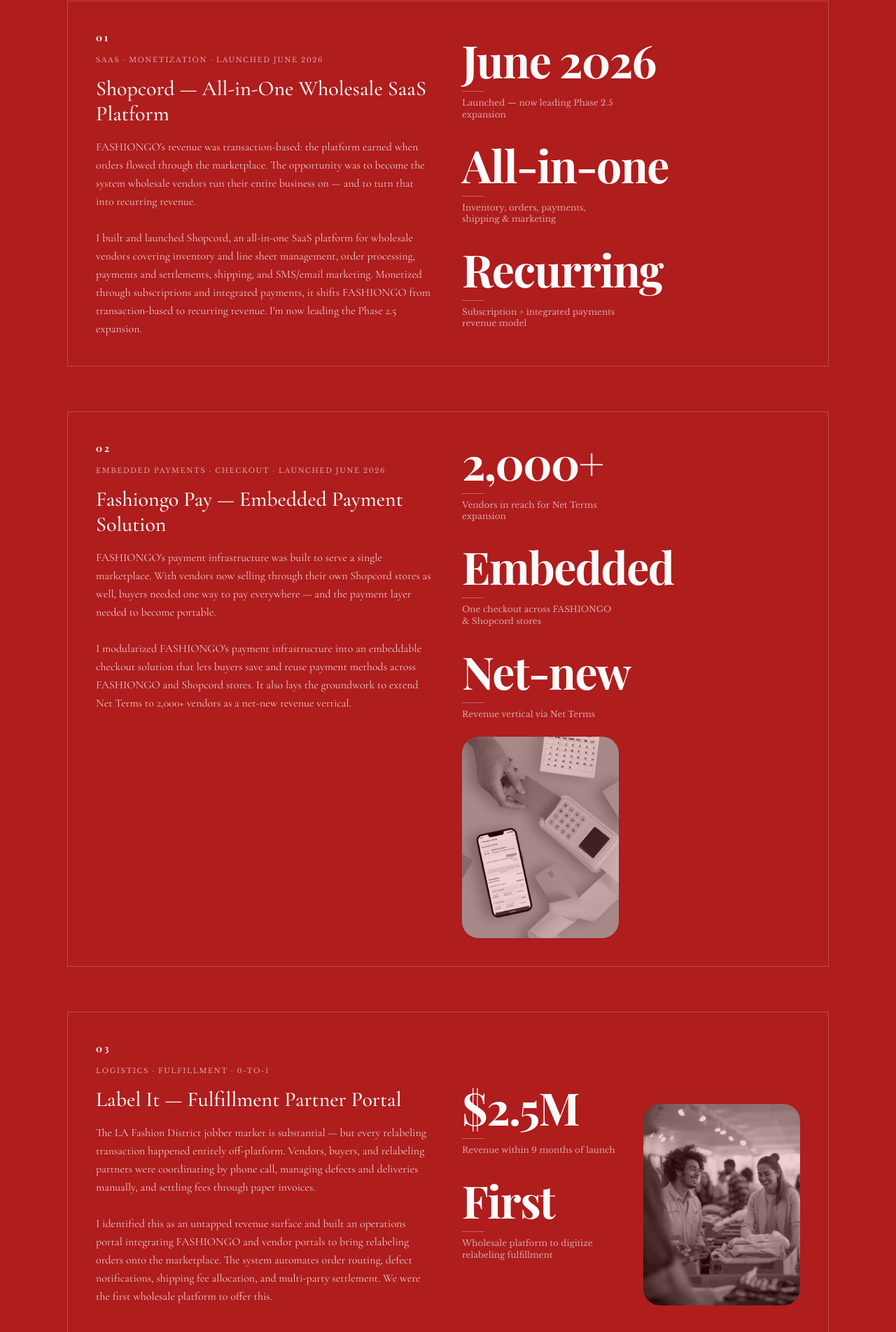
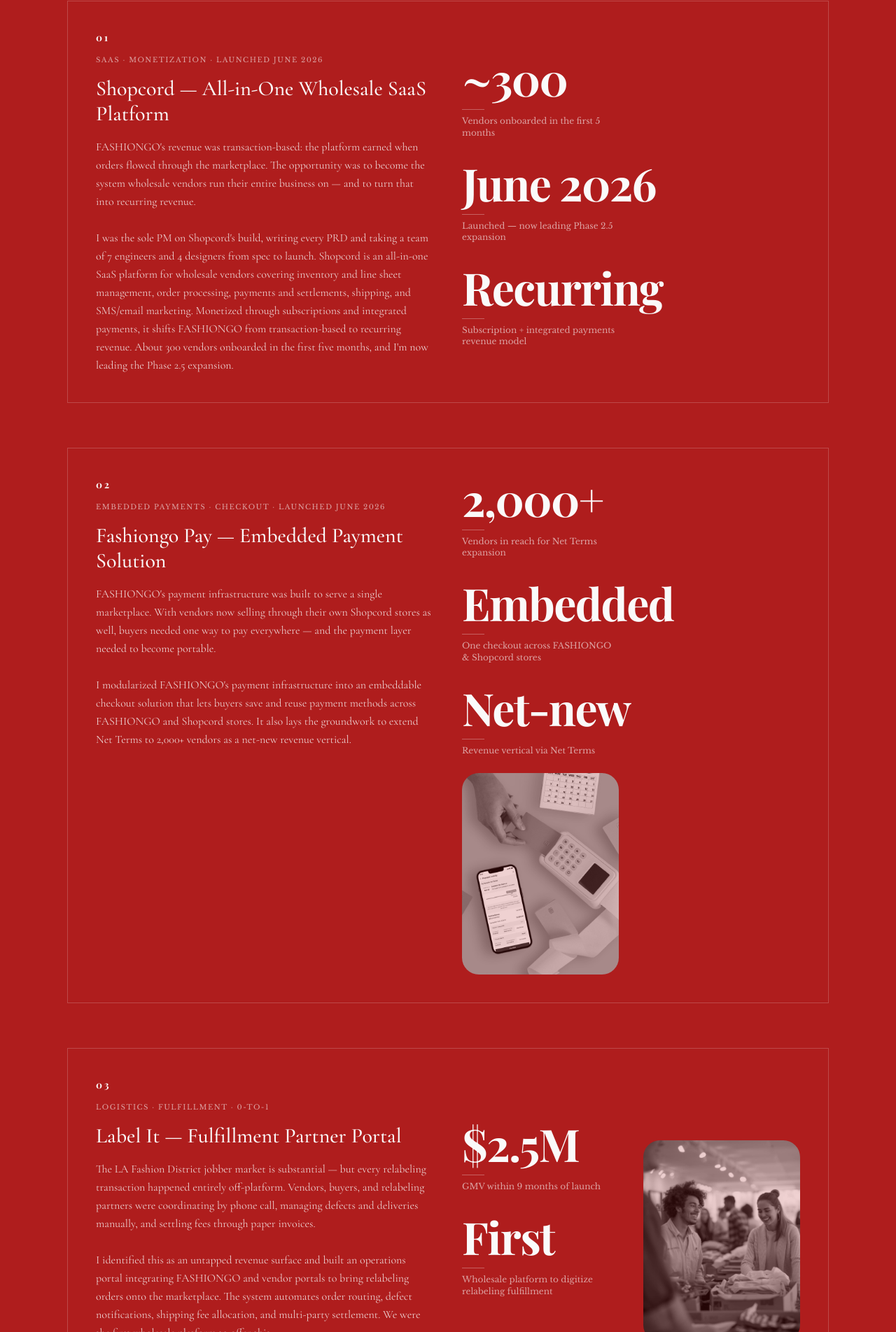
Before and after one commit to jennieryu/jennieryu.github.io, a plain HTML site: page ecommerce/index.html in a window 1280 px wide. Shown: the part 255-2159 px from the top of the page at 70% size. Drawn offline with nearby package versions, Linux system fonts and the light colour scheme; a web font is replaced by a local one.

Commit message:
Rewrite resume for depth and accuracy; sync site
- Resume: add summary and FASHIONGO context line; rewrite bullets around
  scope and outcomes (sole PM on Shopcord build, ~300 vendors in 5 months);
  merge surcharge billing into Ship with FG; rename coupon bullet to match
  its metric; show LinkedIn and portfolio URLs as text and point the
  portfolio link to jennieryu.github.io; trim filler skills
- Correct Label It figure from revenue to GMV ($2.5M) on resume and site
- Add editable .docx source for the resume PDF and document it in README

Co-Authored-By: Claude Opus 5.5 <noreply@anthropic.com>
Claude-Session: https://claude.ai/code/session_0198VQqXy39Y7oUCamEcucGa

```diff
--- a/ecommerce/index.html
+++ b/ecommerce/index.html
@@ -81,12 +81,12 @@
           <p class="case__tags">SaaS · Monetization · Launched June 2026</p>
           <h3 class="case__title">Shopcord — All-in-One Wholesale SaaS Platform</h3>
           <p class="case__text">FASHIONGO's revenue was transaction-based: the platform earned when orders flowed through the marketplace. The opportunity was to become the system wholesale vendors run their entire business on — and to turn that into recurring revenue.</p>
-          <p class="case__text">I built and launched Shopcord, an all-in-one SaaS platform for wholesale vendors covering inventory and line sheet management, order processing, payments and settlements, shipping, and SMS/email marketing. Monetized through subscriptions and integrated payments, it shifts FASHIONGO from transaction-based to recurring revenue. I'm now leading the Phase 2.5 expansion.</p>
+          <p class="case__text">I was the sole PM on Shopcord's build, writing every PRD and taking a team of 7 engineers and 4 designers from spec to launch. Shopcord is an all-in-one SaaS platform for wholesale vendors covering inventory and line sheet management, order processing, payments and settlements, shipping, and SMS/email marketing. Monetized through subscriptions and integrated payments, it shifts FASHIONGO from transaction-based to recurring revenue. About 300 vendors onboarded in the first five months, and I'm now leading the Phase 2.5 expansion.</p>
         </div>
         <div class="case__aside">
           <div class="case__metrics">
+            <div class="metric"><span class="metric__value">~300</span><p class="metric__label">Vendors onboarded in the first 5 months</p></div>
             <div class="metric"><span class="metric__value">June 2026</span><p class="metric__label">Launched — now leading Phase 2.5 expansion</p></div>
-            <div class="metric"><span class="metric__value">All-in-one</span><p class="metric__label">Inventory, orders, payments, shipping &amp; marketing</p></div>
             <div class="metric"><span class="metric__value">Recurring</span><p class="metric__label">Subscription + integrated payments revenue model</p></div>
           </div>
         </div>
@@ -120,7 +120,7 @@
         </div>
         <div class="case__aside">
           <div class="case__metrics">
-            <div class="metric"><span class="metric__value">$2.5M</span><p class="metric__label">Revenue within 9 months of launch</p></div>
+            <div class="metric"><span class="metric__value">$2.5M</span><p class="metric__label">GMV within 9 months of launch</p></div>
             <div class="metric"><span class="metric__value">First</span><p class="metric__label">Wholesale platform to digitize relabeling fulfillment</p></div>
           </div>
           <div class="case__media">
```
Also changed, not shown: about/index.html (+1 -1 lines), resume/index.html (+3 -3 lines), 3 other files.
